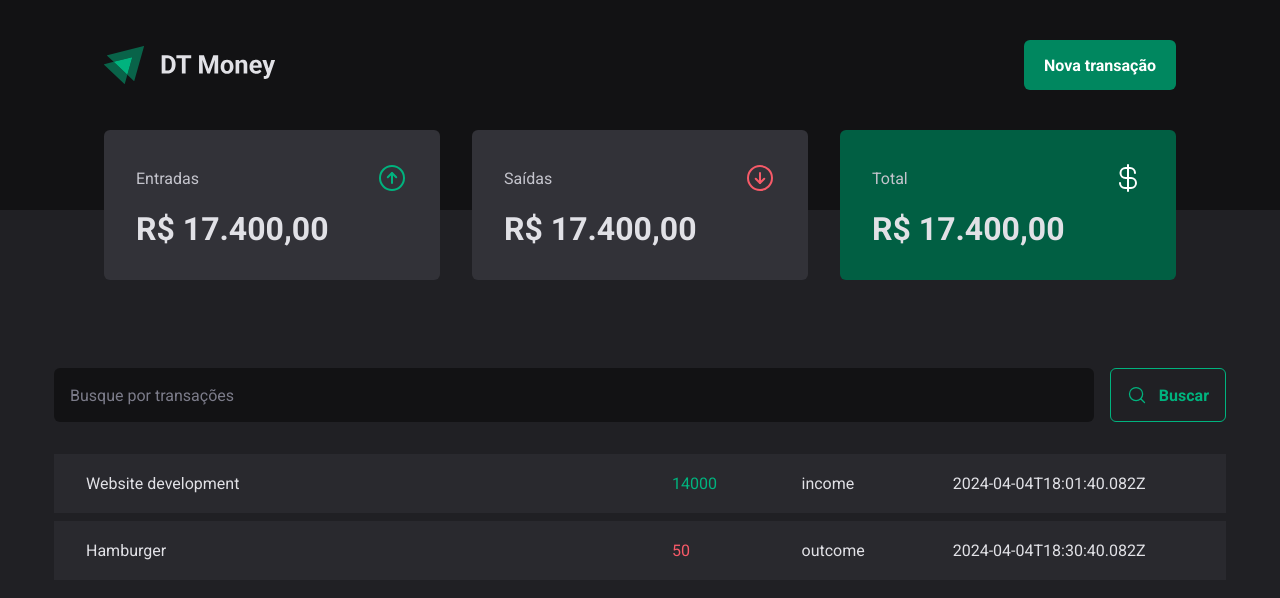
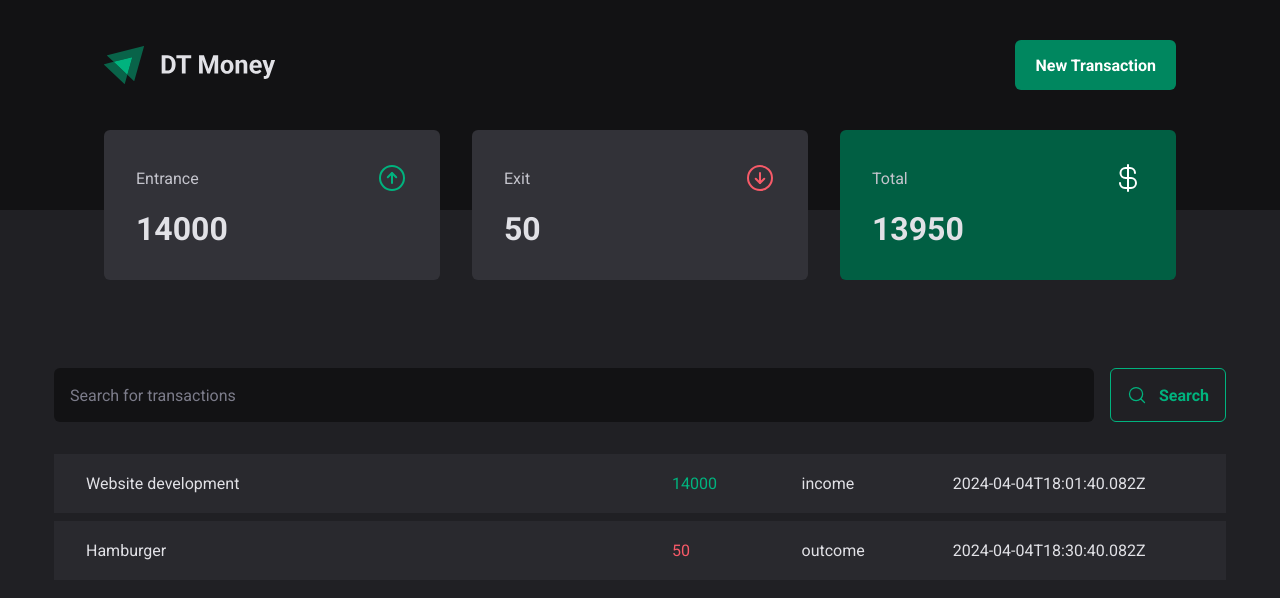
Before and after one commit to erikaperciliano/dt-money, a React (Vite) app: page / in a window 1280 px wide. Shown: the top 598 px of the page. Built offline with nearby package versions, Linux system fonts and the light colour scheme; data requests are answered from the project's data file.

Commit message:
calculates transaction summary

```diff
--- a/src/components/Header/index.tsx
+++ b/src/components/Header/index.tsx
@@ -13,7 +13,7 @@ export function Header() {
 
         <Dialog.Root>
           <Dialog.Trigger asChild>
-            <NewTransactionButton>Nova transação</NewTransactionButton>
+            <NewTransactionButton>New Transaction</NewTransactionButton>
           </Dialog.Trigger>
 
           <NewTransactionModal />
--- a/src/components/NewTransactionModal/index.tsx
+++ b/src/components/NewTransactionModal/index.tsx
@@ -8,30 +8,30 @@ export function NewTransactionModal() {
     <Dialog.Portal>
         <Overlay/>
             <Content>
-            <Dialog.Title> Nova Transação</Dialog.Title>
+            <Dialog.Title> New Transaction</Dialog.Title>
 
             <CloseButton>
                 <X/>
             </CloseButton>
 
             <form action="">
-                <input type="text" placeholder="Descrição" required />
-                <input type="number" placeholder="Preço" required />
-                <input type="text" placeholder="Categoria" required />
+                <input type="text" placeholder="Description" required />
+                <input type="number" placeholder="Price" required />
+                <input type="text" placeholder="Category" required />
 
                 <TransactionType>
                     <TransactionTypeButton variant='income' value='income'>
                         <ArrowCircleUp size={24}/>
-                        Entrada
+                        Entrance
                     </TransactionTypeButton>
 
                     <TransactionTypeButton variant='outcome' value='outcome'>
                         <ArrowCircleDown size={24}/>
-                        Saída
+                        Exit
                     </TransactionTypeButton>
                 </TransactionType>
 
-                <button type='submit'>Cadastrar</button>
+                <button type='submit'>Register</button>
             </form>
 
         </Content>
--- a/src/components/SearchForm/index.tsx
+++ b/src/components/SearchForm/index.tsx
@@ -5,11 +5,11 @@ import { MagnifyingGlass } from 'phosphor-react'
 export function SearchForm() {
   return (
     <SearchFormContainer>
-        <input type='text' placeholder='Busque por transações'/>
+        <input type='text' placeholder='Search for transactions'/>
 
         <button type='submit'>
             <MagnifyingGlass size={20}/>
-            Buscar
+            Search
         </button>
     </SearchFormContainer>
   )
--- a/src/components/Summary/index.tsx
+++ b/src/components/Summary/index.tsx
@@ -6,26 +6,42 @@ import { TransactionsContext } from '../../contexts/TransactionsContext'
 export function Summary() {
     const { transactions } = useContext(TransactionsContext)
 
+    const summary = transactions.reduce((acc, transaction) => {
+        if( transaction.type === 'income'){
+            acc.income += transaction.price
+            acc.total += transaction.price
+        }else {
+            acc.outcome += transaction.price
+            acc.total -= transaction.price
+        }
+
+        return acc;
+    }, {
+        income: 0,
+        outcome: 0,
+        total:0
+    })
+
     console.log('Summary Component: ', transactions)
 
     return (
         <SummaryContainer>
             <SummaryCard>
                 <header>
-                    <span>Entradas</span>
+                    <span>Entrance</span>
                     <ArrowCircleUp size={32} color='#00b37e'/>
                 </header>
 
-                <strong>R$ 17.400,00</strong>
+                <strong>{summary.income}</strong>
             </SummaryCard>
 
             <SummaryCard>
                 <header>
-                    <span>Saídas</span>
+                    <span>Exit</span>
                     <ArrowCircleDown size={32} color='#f75a68'/>
                 </header>
 
-                <strong>R$ 17.400,00</strong>
+                <strong>{summary.outcome}</strong>
             </SummaryCard>
 
             <SummaryCard variant='gren'>
@@ -34,7 +50,7 @@ export function Summary() {
                     <CurrencyDollar size={32} color='#fff'/>
                 </header>
 
-                <strong>R$ 17.400,00</strong>
+                <strong>{summary.total}</strong>
             </SummaryCard>
         </SummaryContainer>
     )
```
